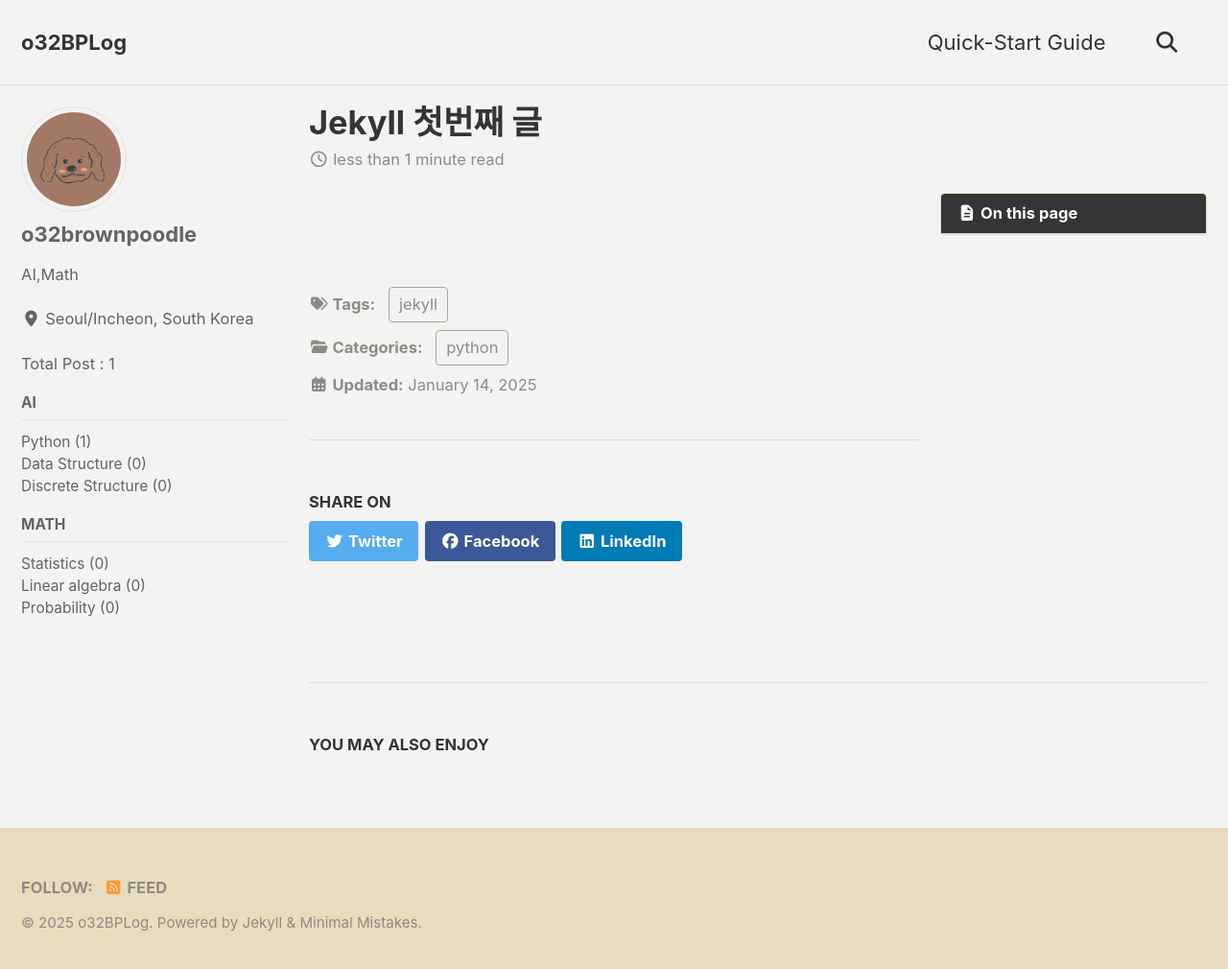
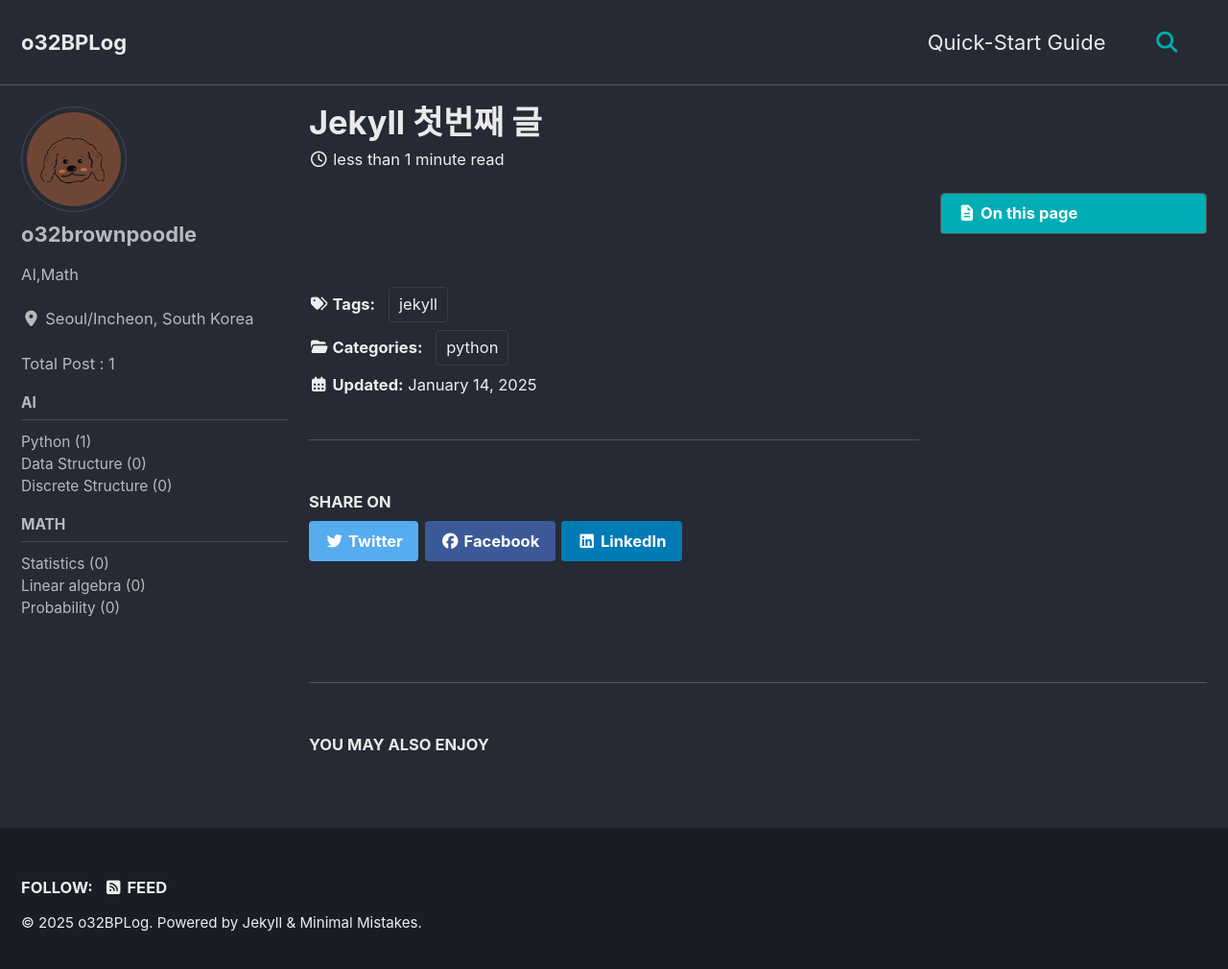
Before and after one commit to o32brownpoodle/o32brownpoodle.github.io, a Jekyll site: the page built from _posts/2025-01-14-sample1.md, in a window 1280 px wide and 1018 px high. Shown: the top 1010 px of the window at 96% size. Built offline with Jekyll 4.4.1, drawn with Linux system fonts in a browser that asks for light colours; cached includes are drawn as plain includes; some web fonts are replaced.

Commit message:
font update

```diff
--- a/_config.yml
+++ b/_config.yml
@@ -12,7 +12,7 @@
 
 # theme                  : "minimal-mistakes-jekyll"
 # remote_theme           : "mmistakes/minimal-mistakes"
-minimal_mistakes_skin    : "dirt" # "air", "aqua", "contrast", "dark", "dirt", "neon", "mint", "plum", "sunrise"
+minimal_mistakes_skin    : "dark" # "air", "aqua", "contrast", "dark", "dirt", "neon", "mint", "plum", "sunrise"
 
 # Site Settings
 locale                   : "en-US"
--- a/_sass/minimal-mistakes/_variables.scss
+++ b/_sass/minimal-mistakes/_variables.scss
@@ -16,10 +16,11 @@
 $indent-var: 1.3em !default;
 
 /* system typefaces */
-$serif: Georgia, Times, serif !default;
-$sans-serif: -apple-system, BlinkMacSystemFont, "Roboto", "Segoe UI",
+$customFont: 'EliceDigitalBaeum_Bold';
+$serif: $customFont, Georgia, Times, serif !default;
+$sans-serif: $customFont, -apple-system, BlinkMacSystemFont, "Roboto", "Segoe UI",
   "Helvetica Neue", "Lucida Grande", Arial, sans-serif !default;
-$monospace: Monaco, Consolas, "Lucida Console", monospace !default;
+$monospace: $customFont, Monaco, Consolas, "Lucida Console", monospace !default;
 
 /* sans serif typefaces */
 $sans-serif-narrow: $sans-serif !default;
--- a/assets/css/main.scss
+++ b/assets/css/main.scss
@@ -7,3 +7,10 @@
 
 @import "minimal-mistakes/skins/{{ site.minimal_mistakes_skin | default: 'default' }}"; // skin
 @import "minimal-mistakes"; // main partials
+
+@font-face {
+    font-family: 'EliceDigitalBaeum_Bold';
+    src: url('https://fastly.jsdelivr.net/gh/projectnoonnu/noonfonts_220508@1.0/EliceDigitalBaeum_Bold.woff2') format('woff2');
+    font-weight: 700;
+    font-style: normal;
+}
```
